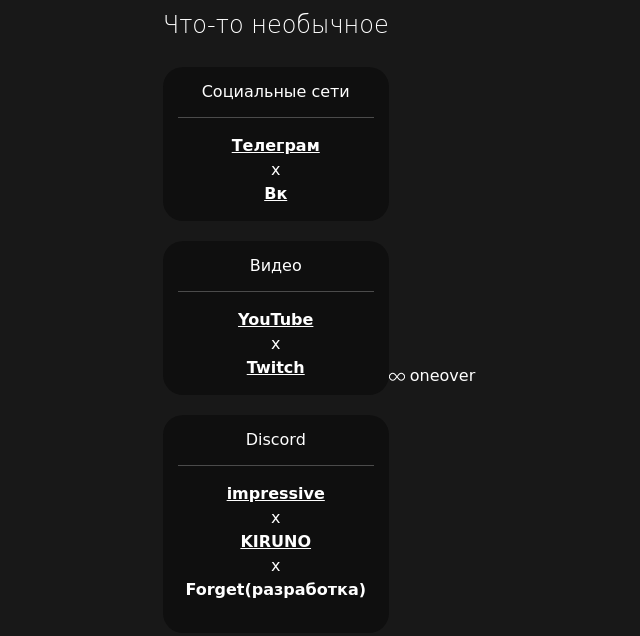
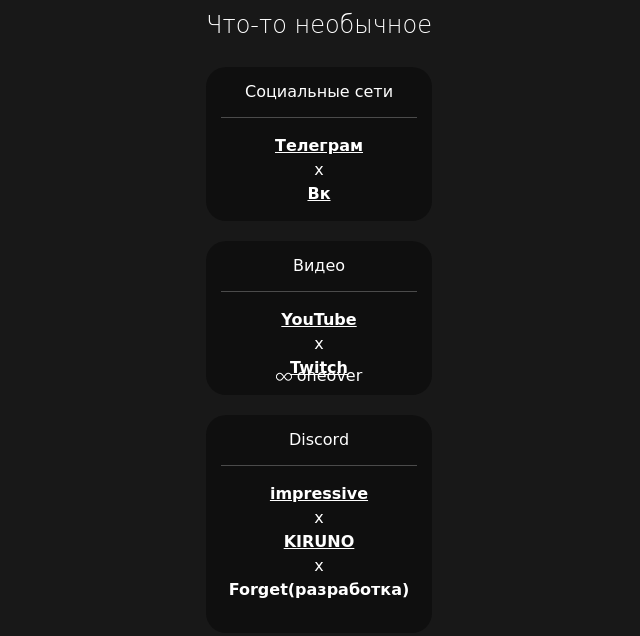
Before and after one commit to neoneover/neoneover, a plain HTML site: page index.html in a window 1280 px wide. Shown: the whole page, without its empty margins (321-961 px from the left). Drawn offline with nearby package versions, Linux system fonts and the light colour scheme.

Commit message:
Update index.html

```diff
--- a/index.html
+++ b/index.html
@@ -94,7 +94,7 @@
             </div>
         </div>
     </main>
-    <footer class="bottom-0 mb-5">
+    <footer class="position-absolute mb-5">
         <svg xmlns="http://www.w3.org/2000/svg" width="16" height="16" fill="currentColor" class="bi bi-infinity"
             viewBox="0 0 16 16">
             <path
```
